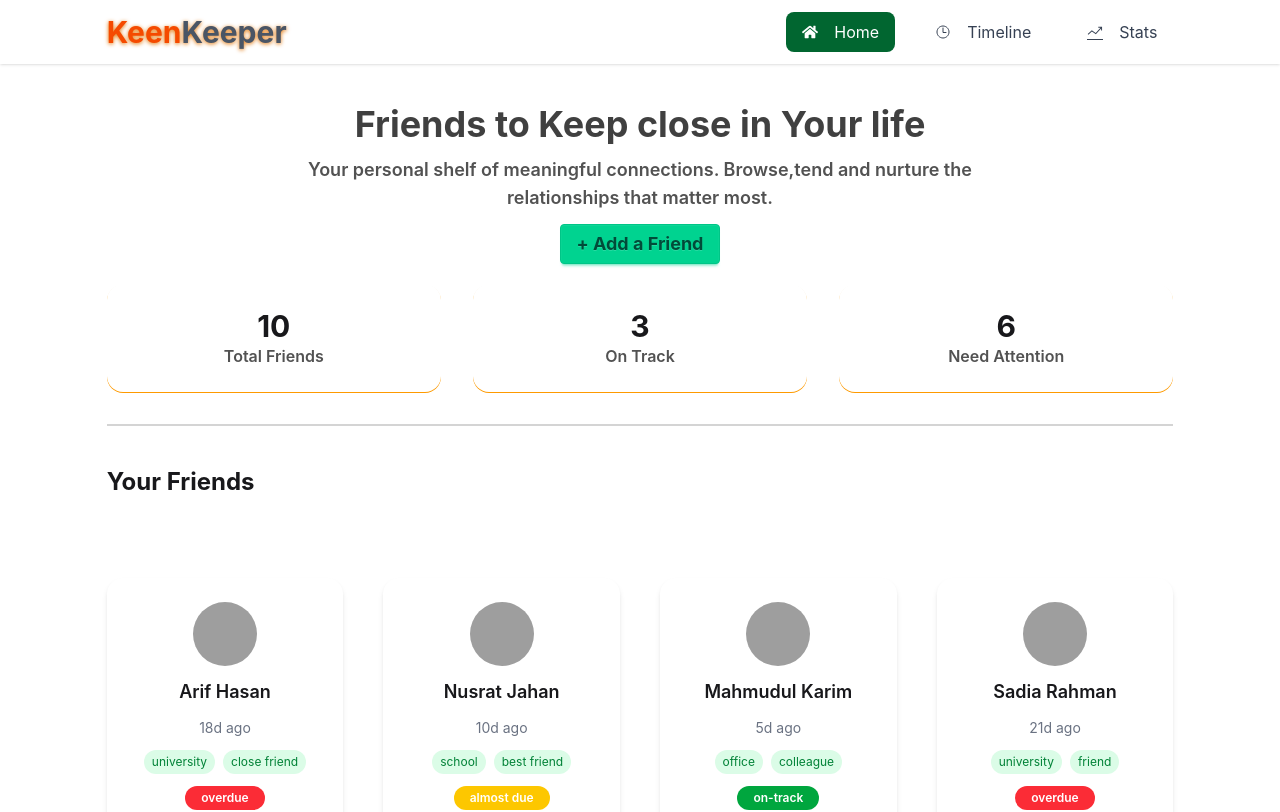
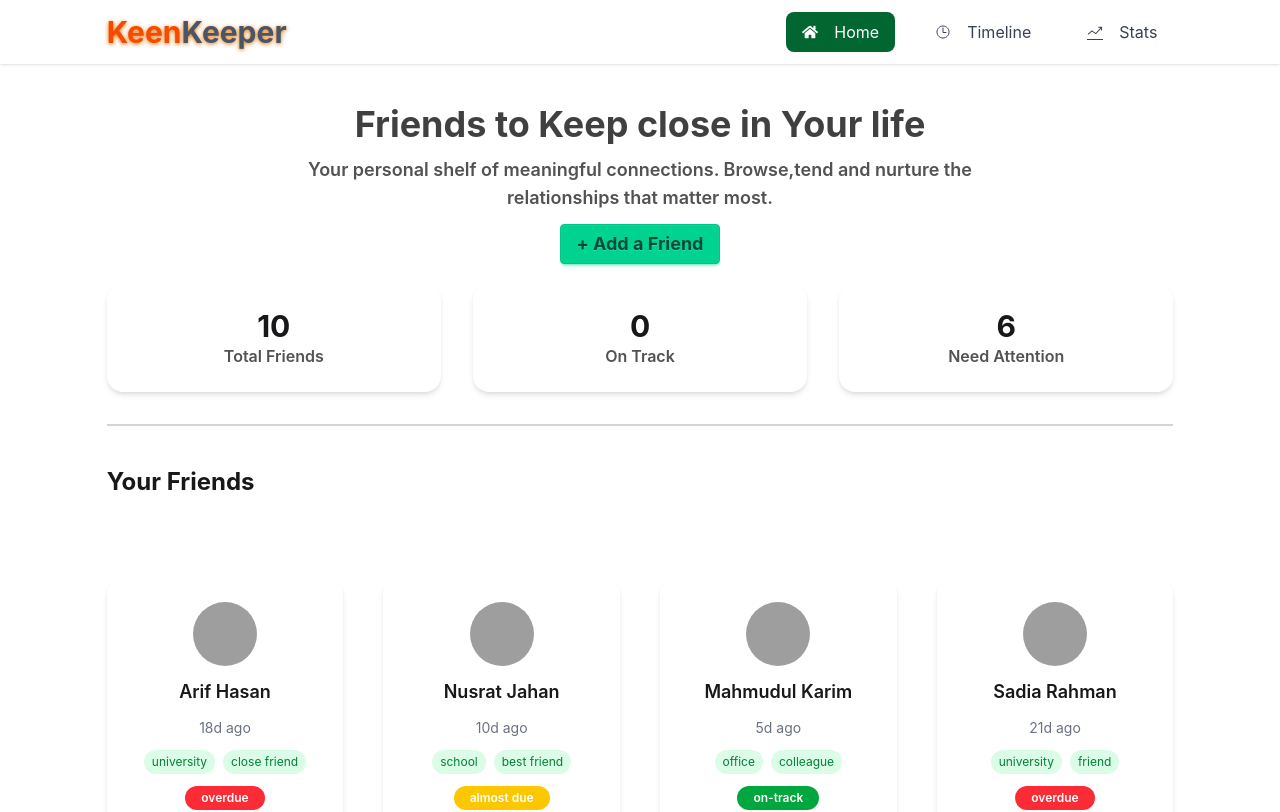
Before and after one commit to islammdsohan603/Assignment-07, a React (Vite) app: page / in a window 1280 px wide. Shown: the top 812 px of the page. Built offline with nearby package versions, Linux system fonts and the light colour scheme; grey boxes are pictures that could not be loaded.

Commit message:
React Contaxt Using

```diff
--- a/src/App.jsx
+++ b/src/App.jsx
@@ -1,25 +1,29 @@
-import React, { useEffect, useState } from 'react';
+import { useContext } from 'react';
 import { GridLoader } from 'react-spinners';
+import { FriendsContext } from './FriendsContaxtData';
+import { useNavigate } from 'react-router';
 
-const totalFriends = [
-  { id: 1, title: 'Total Friends', count: 10 },
-  { id: 2, title: 'On Track', count: 3 },
-  { id: 3, title: 'Need Attention', count: 6 },
-];
+// const totalFriends = [
+//   { id: 1, title: 'Total Friends', count: 10 },
+//   { id: 2, title: 'On Track', count: 3 },
+//   { id: 3, title: 'Need Attention', count: 6 },
+// ];
 
 const HomePages = () => {
-  const [data, setData] = useState([]);
+  const { data } = useContext(FriendsContext);
+  const navigate = useNavigate();
 
-  useEffect(() => {
-    const fechtData = async () => {
-      const res = await fetch('/data.json');
-      const data = await res.json();
+  const totalFriends = data.length;
+  const onTrack = data.filter(f => f.status === 'on track').length;
+  const needAttention = data.filter(
+    f => f.status === 'overdue' || f.status === 'almost due',
+  ).length;
 
-      setData(data);
-    };
-
-    fechtData();
-  }, []);
+  const stats = [
+    { id: 1, title: 'Total Friends', count: totalFriends },
+    { id: 2, title: 'On Track', count: onTrack },
+    { id: 3, title: 'Need Attention', count: needAttention },
+  ];
 
   return (
     <div className="w-10/12 mx-auto py-10">
@@ -39,13 +43,13 @@ const HomePages = () => {
       </div>
 
       <div className="grid grid-cols-1 md:grid-cols-2 lg:grid-cols-3 gap-8 pt-5 pb-8 border-b-2 border-neutral-300">
-        {totalFriends.map(frind => (
+        {stats.map(stat => (
           <div
-            key={frind.id}
-            className="bg-base-100 p-6 rounded-2xl   flex flex-col shadow-2xs shadow-amber-500 items-center justify-center cursor-pointer hover:translate-y-2 duration-300 hover:shadow-2xl"
+            key={stat.id}
+            className="bg-base-100 p-6 rounded-2xl shadow-md flex flex-col items-center justify-center"
           >
-            <h1 className="text-3xl font-bold"> {frind.count} </h1>
-            <p className="text-neutral-600 font-semibold"> {frind.title} </p>
+            <h1 className="text-3xl font-bold">{stat.count}</h1>
+            <p className="text-neutral-600 font-semibold">{stat.title}</p>
           </div>
         ))}
       </div>
@@ -61,6 +65,7 @@ const HomePages = () => {
           data.map(friends => (
             <div
               key={friends.id}
+              onClick={() => navigate(`/FrindesDetails/${friends.id}`)}
               className="bg-white p-6 rounded-2xl shadow-md flex flex-col items-center cursor-pointer text-center space-y-3 hover:shadow-xl transition"
             >
               {/* Image */}
--- /dev/null
+++ b/src/FriendsContaxtData.jsx
@@ -0,0 +1,37 @@
+import { createContext, useEffect, useState } from 'react';
+
+export const FriendsContext = createContext();
+
+const FriendsProvider = ({ children }) => {
+  const [data, setData] = useState([]);
+
+  useEffect(() => {
+    const fetchData = async () => {
+      const res = await fetch('/data.json');
+      const result = await res.json();
+      setData(result);
+    };
+
+    fetchData();
+  }, []);
+
+  const handleCardData = id => {
+    console.log(id);
+
+    const isExistCard = data.find(friend => friend.id === id);
+
+    if (isExistCard) {
+      alert('data is alrady ');
+    } else {
+      alert('succusfull');
+    }
+  };
+
+  return (
+    <FriendsContext.Provider value={{ data, handleCardData }}>
+      {children}
+    </FriendsContext.Provider>
+  );
+};
+
+export default FriendsProvider;
--- /dev/null
+++ b/src/page/friends/FrindesDetails.jsx
@@ -0,0 +1,26 @@
+import React, { useContext } from 'react';
+import { useParams } from 'react-router-dom';
+import { FriendsContext } from '../../FriendsContaxtData';
+
+const FrindesDetails = () => {
+  const { id } = useParams();
+  const { data } = useContext(FriendsContext);
+
+  const singleFriend = data.find(friend => friend.id === Number(id));
+
+  if (!singleFriend) {
+    return <h1 className="text-center mt-10">Loading...</h1>;
+  }
+
+  return (
+    <div className="min-h-screen flex justify-center items-center">
+      <div className="bg-base-200 p-8 rounded-2xl shadow-xl text-center space-y-3">
+        <h1 className="text-2xl font-bold">{singleFriend.name}</h1>
+        <p>Status: {singleFriend.status}</p>
+        <p>ID: {singleFriend.id}</p>
+      </div>
+    </div>
+  );
+};
+
+export default FrindesDetails;
--- a/src/page/stats/Stats.jsx
+++ b/src/page/stats/Stats.jsx
@@ -2,7 +2,7 @@ import React from 'react';
 
 const StatsPages = () => {
   return (
-    <div>
+    <div className="min-h-screen">
       <h1>Stata</h1>
     </div>
   );
--- a/src/page/timeline/TimeLine.jsx
+++ b/src/page/timeline/TimeLine.jsx
@@ -2,7 +2,7 @@ import React from 'react';
 
 const TimeLinePage = () => {
   return (
-    <div>
+    <div className="min-h-screen">
       <h1>Time</h1>
     </div>
   );
```
Also changed, not shown: src/main.jsx (+6 -1 lines).
